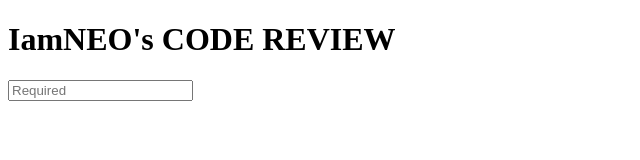
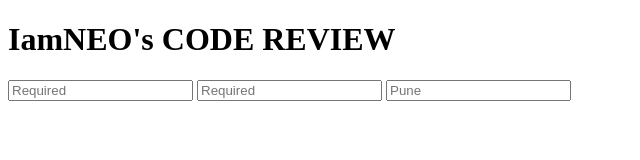
Before and after one commit to iamneo-production/ecabcbbddabb305482977bbaaaabbcbbfefone, a website: page public/index.html in a window 1280 px wide. Shown: the whole page, without its empty margins (0-640 px from the left). Drawn offline with Linux system fonts and the light colour scheme.

Commit message:
Backup Commit

```diff
--- a/public/index.html
+++ b/public/index.html
@@ -5,6 +5,9 @@
     </head>
     <body>
         <input type="text" id="name" name="user_name" placeholder="Required" required>
+        <input type="email" id="email" name="user_mail" placeholder="Required" required>
+        <input type="text" id="city" name="user_city" placeholder="Pune">
+        <label class="checkbox"
 
     </body>
 </html>
```
